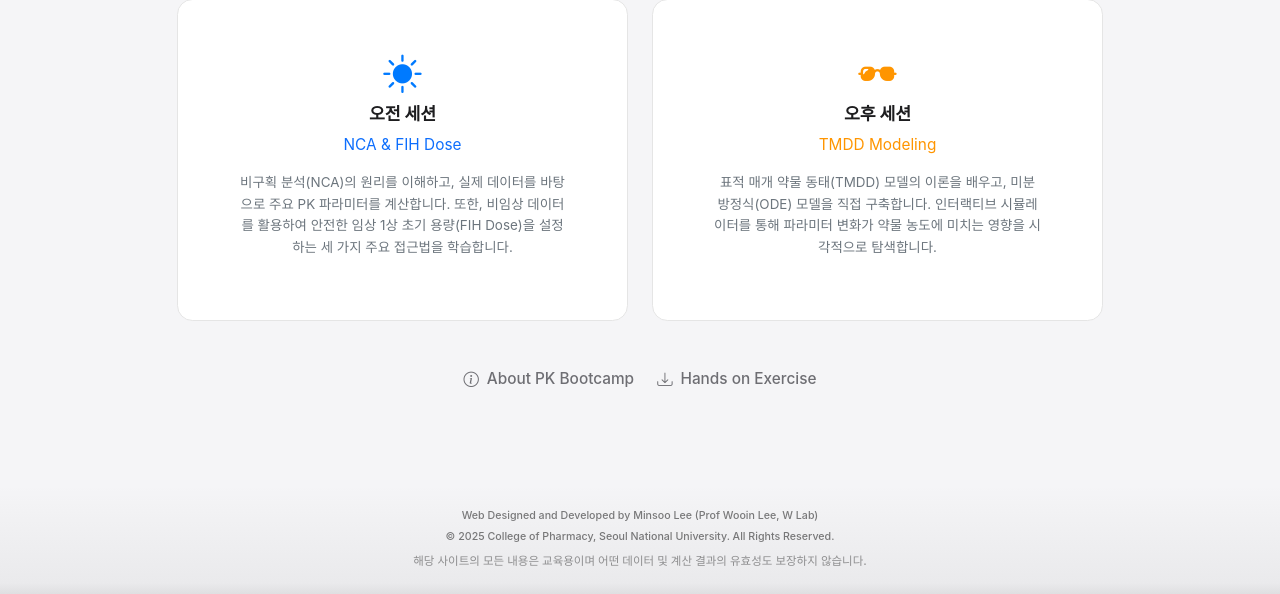
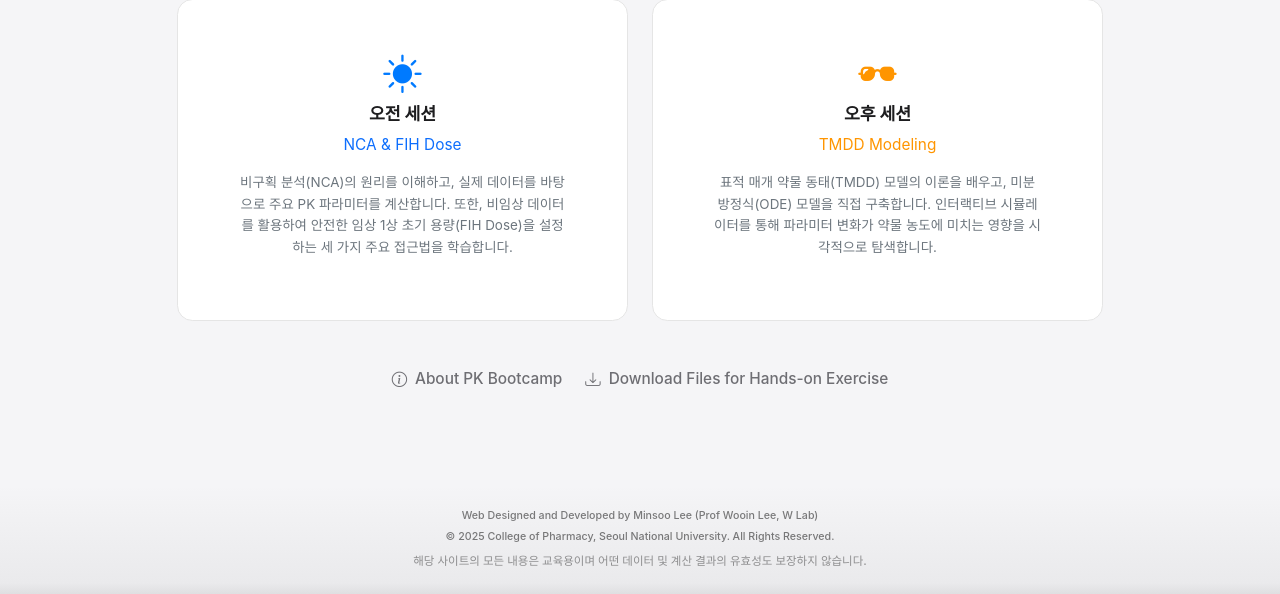
Before and after one commit to snowflower1028/PK-ODE-Simulator, a Django app: page / in a window 1280 px wide. Shown: the part 356-950 px from the top of the page. Run offline with Django 5.2, Linux system fonts and the light colour scheme.

Commit message:
feat: Update link text for Hands-on Exercise to improve clarity

```diff
--- a/bootcamp/templates/bootcamp/welcome.html
+++ b/bootcamp/templates/bootcamp/welcome.html
@@ -74,7 +74,7 @@
       <i class="bi bi-info-circle me-1"></i> About PK Bootcamp
     </a>
     <a href="https://drive.google.com/drive/folders/1hEFKyD10iaOHwlsH8xcV1ocOR9_mQUfD?usp=sharing" target="_blank" class="about-us-link">
-      <i class="bi bi-download me-1"></i> Hands on Exercise
+      <i class="bi bi-download me-1"></i> Download Files for Hands-on Exercise
     </a>
   </div>
 
```
